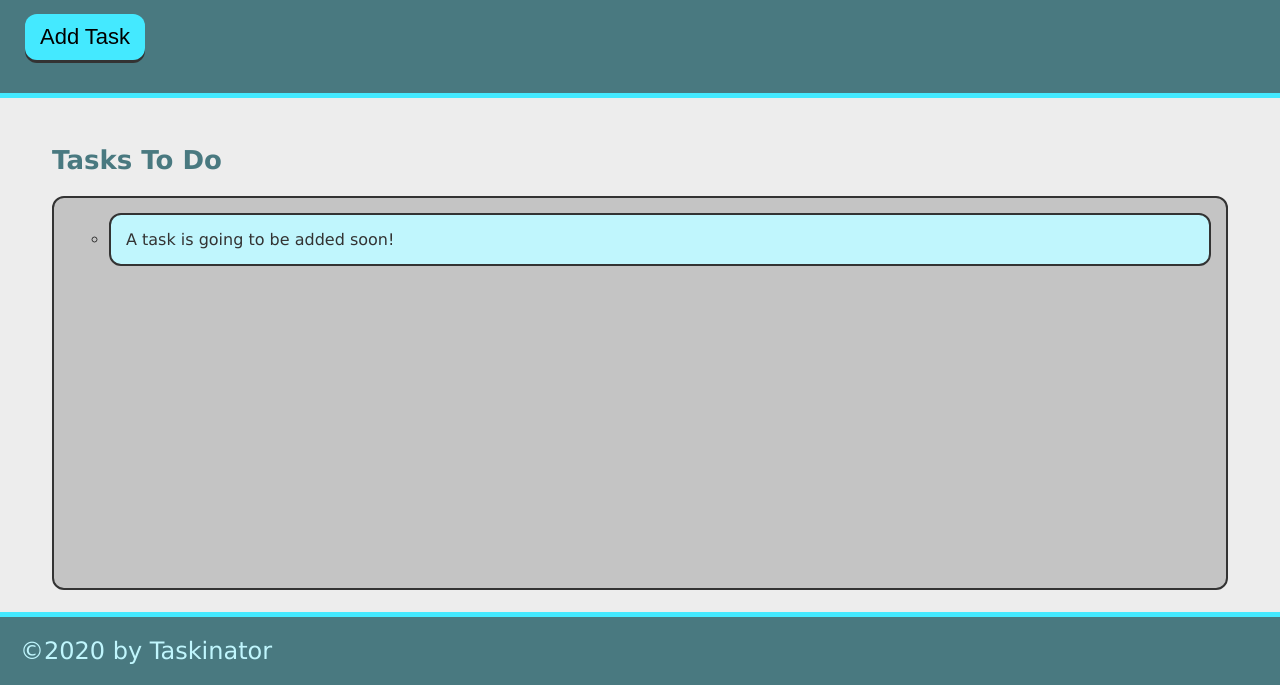
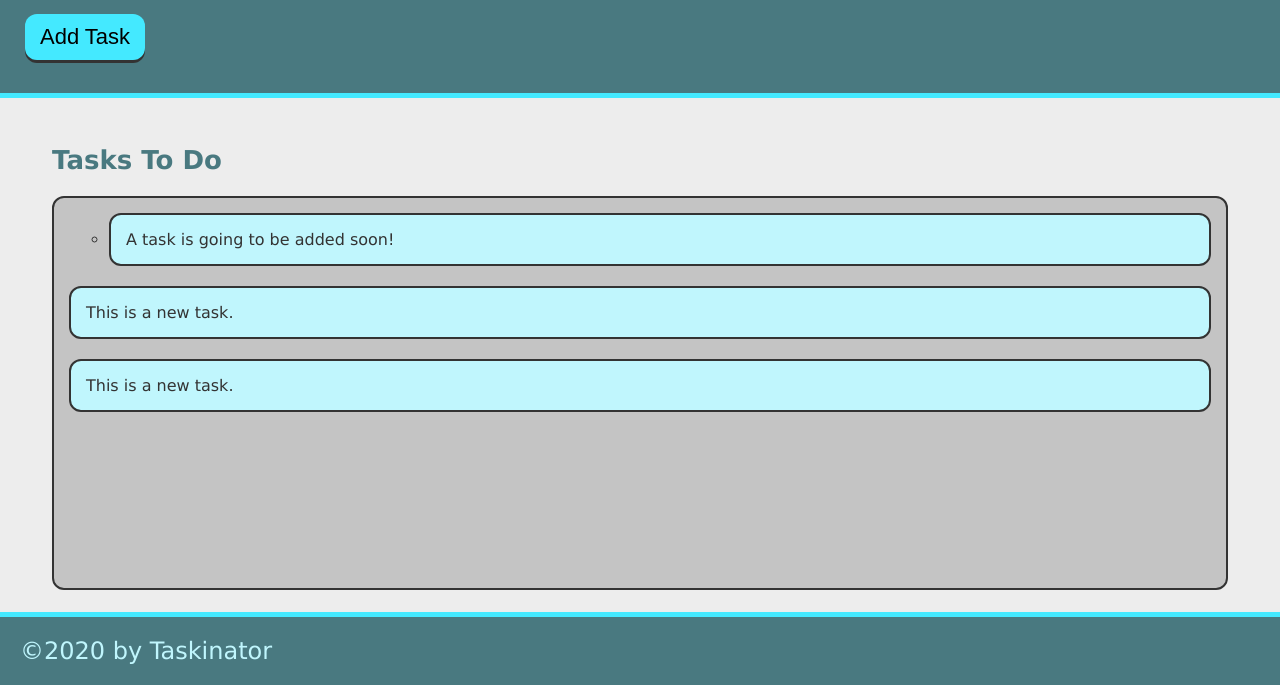
Before and after one commit to yalitzab/yalitzab.github.io-taskinator, a plain HTML site: page index.html in a window 1280 px wide. Both pictures are taken after a click on the button "Add Task". Shown: the part 115-800 px from the top of the page. Drawn offline with Linux system fonts and the light colour scheme.

Commit message:
js add button function

```diff
--- a/assets/js/script.js
+++ b/assets/js/script.js
@@ -0,0 +1,15 @@
+var buttonEl = document.querySelector("#save-task");
+var tasksToDoEl = document.querySelector("#tasks-to-do");
+
+var createTaskHandler = function() {
+    var listItemEl = document.createElement("li");
+    listItemEl.className = "task-item";
+    listItemEl.textContent = "This is a new task.";
+    tasksToDoEl.appendChild(listItemEl);
+  }
+
+buttonEl.addEventListener("click", createTaskHandler);
+  var listItemEl = document.createElement("li");
+  listItemEl.className = "task-item";
+  listItemEl.textContent = "This is a new task.";
+  tasksToDoEl.appendChild(listItemEl);
--- a/index.html
+++ b/index.html
@@ -12,14 +12,14 @@
     <header>
         <h1 class="page-title">Taskinator</h1>
         <p>Click the button below to add a new task!</p>
-        <button class="btn">Add Task</button>
+        <button class="btn" id="save-task">Add Task</button>
     </header>
 
-    <main class="page-content">
+    <main class="page-content" id="page-content">
 
         <section class="task-list-wrapper">
             <h2 class="list-title">Tasks To Do</h2>
-            <ul class="task-list">
+            <ul class="task-list" id="tasks-to-do">
                 <ul >
                     <li class="task-item">A task is going to be added soon!</li>
                 </ul>
```
